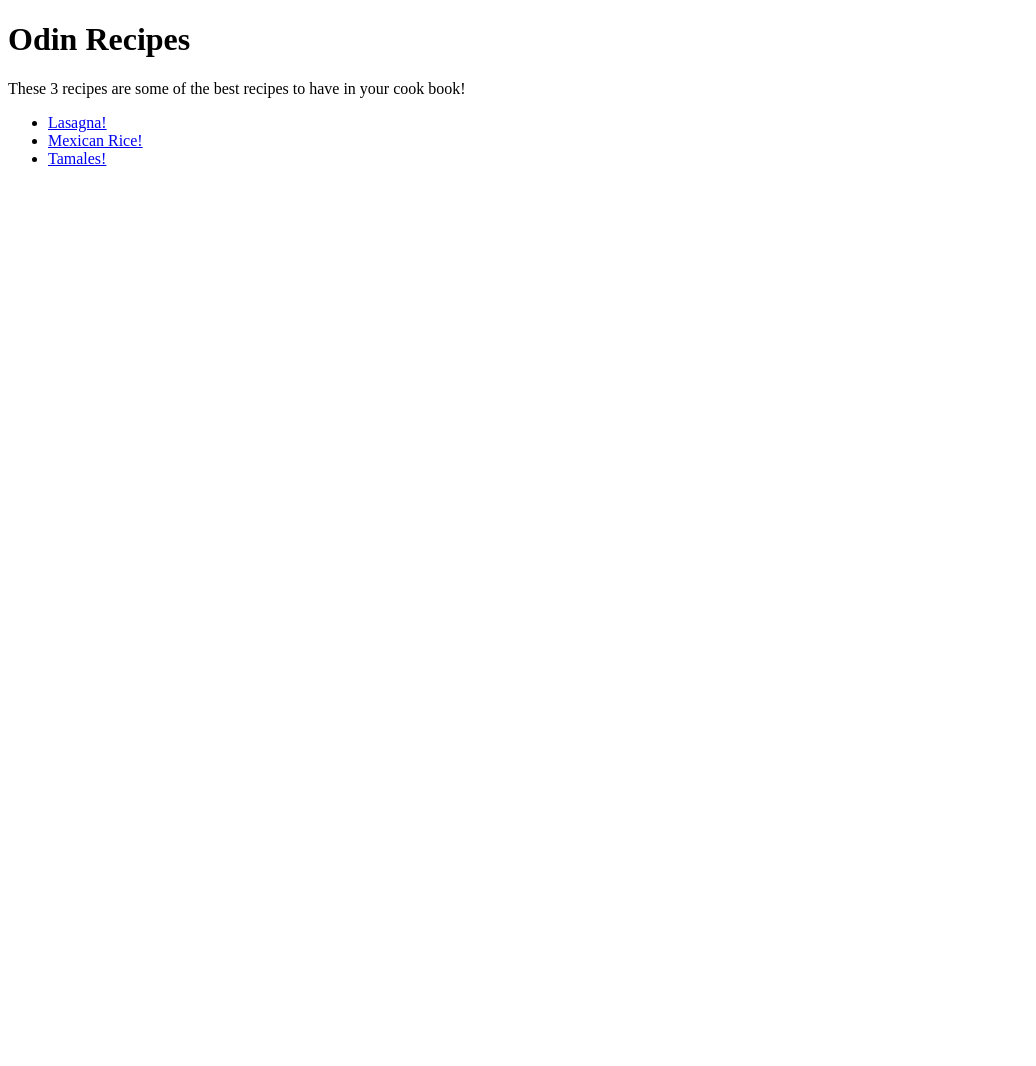
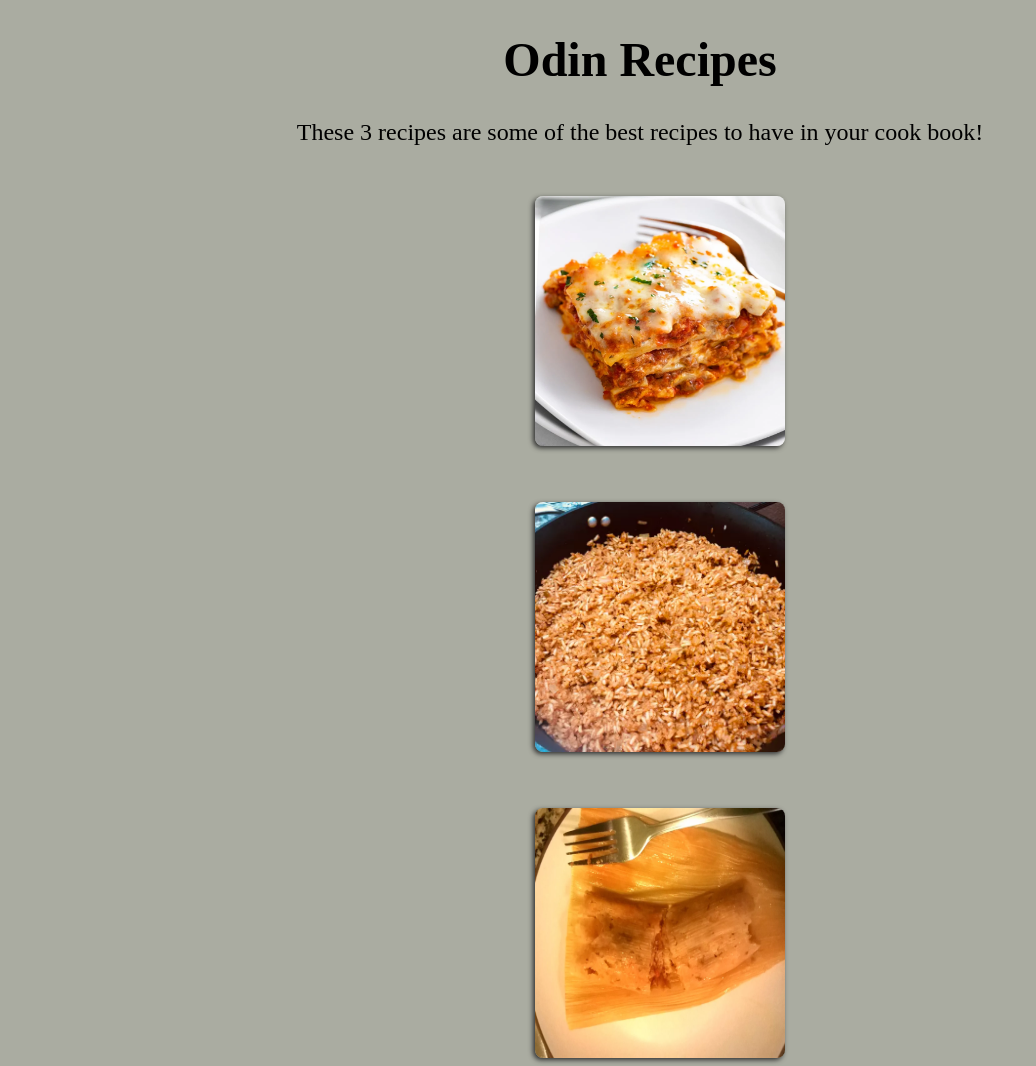
Before and after one commit to Dubonk/odin-recipes2, a plain HTML site: page index.html in a window 1280 px wide. Shown: the whole page, without its empty margins (0-1036 px from the left). Before the commit the page ends 800 px from the top, so only its background shows below. Drawn offline with Linux system fonts and the light colour scheme.

Commit message:
I added some styling to each page

```diff
--- a/index.html
+++ b/index.html
@@ -5,20 +5,22 @@
     <meta http-equiv="X-UA-Compatible" content="IE=edge">
     <meta name="viewport" content="width=device-width, initial-scale=1.0">
     <title>Odin Recipes</title>
+    <link rel="stylesheet" href="./styles/style.css">
 </head>
 <body>
     <h1>Odin Recipes</h1>
     <p>These 3 recipes are some of the best recipes to have in your cook book!</p>
     <ul>
         <li>
-    <a href="recipes/lasagna.html">Lasagna!</a>
+    <a href="recipes/lasagna.html"><img src="./images/Lasagna-Recipe.webp" alt="Lasagna"></a>
         </li>
     <li>
-    <a href="recipes/mexicanRice.html">Mexican Rice!</a>
+    <a href="recipes/mexicanRice.html"><img src="./images/Mexican-rice.webp" alt="Mexican Rice"></a>
         </li>
     <li>
-    <a href="recipes/tamales.html">Tamales!</a>
+    <a href="recipes/tamales.html"><img src="./images/Tamales.webp" alt="Tamales"></a>
         </li>
     </ul>
+
 </body>
 </html>
--- /dev/null
+++ b/styles/lasagna.css
@@ -0,0 +1,28 @@
+body {
+    text-align: center;
+    background-color: rgb(192, 166, 118);
+    color: rgb(51, 59, 63);
+}
+ul {
+    display: inline-block;
+    width: 800px;
+    text-align: left;
+}
+ol {
+    display: inline-block;
+    text-align: left;
+}
+img {
+    border-radius: 8px;
+    height: auto;
+    width: 400px;
+}
+a {
+    font-size: large;
+    text-decoration: none;
+    color: rgb(77, 56, 56);
+}
+a:hover {
+    font-size: x-large;
+
+}
--- /dev/null
+++ b/styles/mexicanRice.css
@@ -0,0 +1,31 @@
+body {
+    text-align: center;
+    background-color: rgb(241, 177, 104);
+    color: rgb(138, 10, 80);
+}
+
+ul {
+    display: inline-block;
+}
+
+ol {
+    display: inline-block;
+    text-align: left;
+}
+
+img {
+    border-radius: 8px;
+    height: auto;
+    width: 400px;
+}
+
+a {
+    font-size: large;
+    text-decoration: none;
+    color: rgb(77, 56, 56);
+}
+
+a:hover {
+    font-size: x-large;
+
+}
--- /dev/null
+++ b/styles/style.css
@@ -0,0 +1,35 @@
+body {
+    text-align: center;
+    font-size: x-large;
+    background-color: rgb(170, 172, 161);
+}
+
+ul {
+    list-style: none;
+}
+
+li {
+    margin: 50px;
+}
+
+a {
+    text-decoration: none;
+    color: rgb(136, 51, 161);
+}
+a:hover {
+    text-transform: uppercase;
+    font-size: larger;
+}
+img {
+    height: 250px;
+    width: 250px;
+    border-radius: 8px;
+    box-shadow: -2px 2px 5px rgb(48, 48, 48);
+
+}
+
+img:hover {
+    width: 300px;
+    height: 300px;
+    box-shadow: -3px 3px 5px rgb(48, 48, 48);
+}
--- /dev/null
+++ b/styles/tamales.css
@@ -0,0 +1,27 @@
+body {
+    text-align: center;
+    background-color: rgb(206, 177, 124);
+    color: rgb(51, 59, 63);
+}
+ul {
+    display: inline-block;
+    text-align: left;
+}
+ol {
+    display: inline-block;
+    text-align: left;
+}
+img {
+    border-radius: 8px;
+    height: auto;
+    width: 400px;
+}
+a {
+    font-size: large;
+    text-decoration: none;
+    color: rgb(77, 56, 56);
+}
+a:hover {
+    font-size: x-large;
+
+}
```
Also changed, not shown: recipes/lasagna.html (+4 -0 lines), recipes/mexicanRice.html (+4 -1 lines), recipes/tamales.html (+4 -1 lines).
